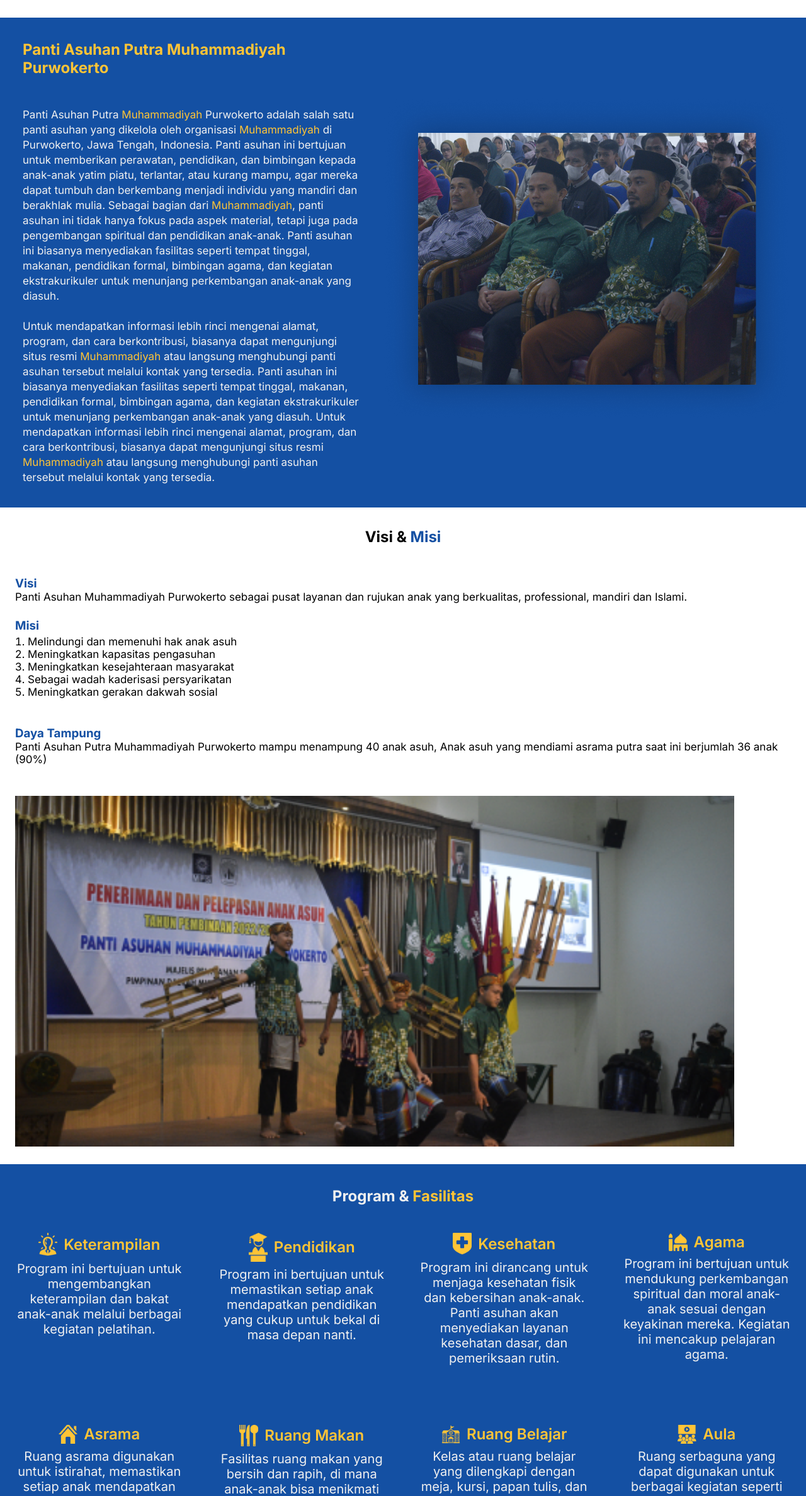
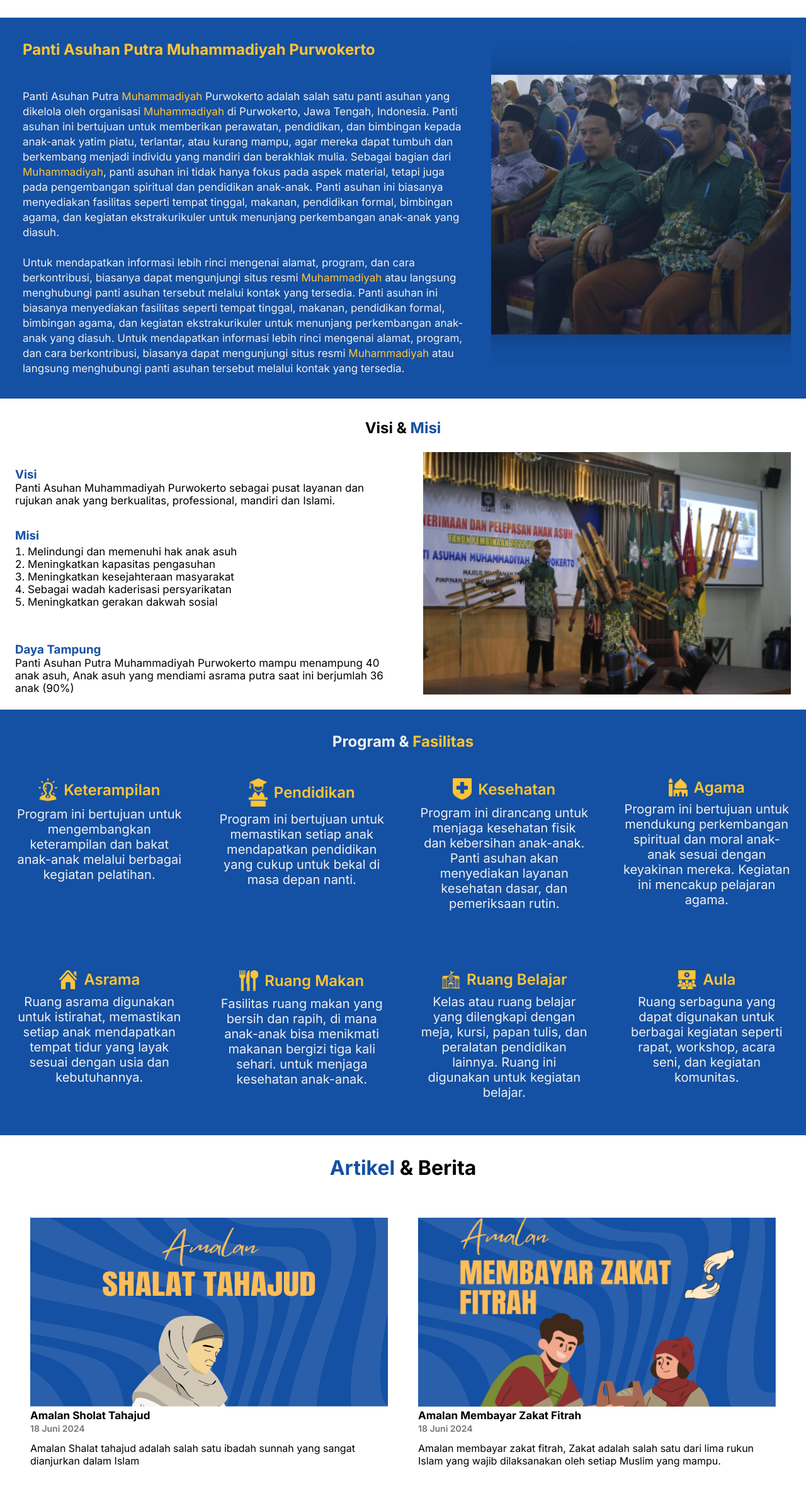
Before and after one commit to fjrRA/orphanage-web, a plain HTML site: page index.html in a window 1280 px wide. Shown: the part 1108-3484 px from the top of the page at 63% size. Drawn offline with Linux system fonts and the light colour scheme.

Commit message:
Men-styling halaman home ukuran 992px dan 1200px

```diff
--- a/index.html
+++ b/index.html
@@ -131,11 +131,16 @@
     <section class="vision-mission">
       <h2>Visi & <span>Misi</span></h2>
 
+      <div class="vision-mission__container">
         <div class="vision-mission__list">
+          <div class="vision-list">
             <h3>Visi</h3>
-        <p>Panti Asuhan Muhammadiyah Purwokerto sebagai pusat layanan dan rujukan anak yang berkualitas, professional,
+            <p>Panti Asuhan Muhammadiyah Purwokerto sebagai pusat layanan dan rujukan anak yang berkualitas,
+              professional,
               mandiri dan Islami.
             </p>
+          </div>
+          <div class="mission-list">
             <h3>Misi</h3>
             <ol start="1">
               <li>Melindungi dan memenuhi hak anak asuh</li>
@@ -144,6 +149,8 @@
               <li>Sebagai wadah kaderisasi persyarikatan</li>
               <li>Meningkatkan gerakan dakwah sosial</li>
             </ol>
+          </div>
+          <div class="vision-mission__capacity">
             <h3>Daya Tampung</h3>
             <p>
               Panti Asuhan Putra Muhammadiyah Purwokerto mampu menampung 40 anak asuh, Anak asuh yang mendiami asrama
@@ -151,8 +158,10 @@
               saat ini berjumlah 36 anak (90%)
             </p>
           </div>
+        </div>
 
         <img src="assets/images/visi-misi-profile.png" alt="">
+      </div>
     </section>
 
     <section class="program">
@@ -270,6 +279,7 @@
   </main>
 
   <footer>
+    <div class="footer__container">
       <div class="footer__address-contact">
         <div class="footer__address">
           <img src="assets/images/cropped-Logo-Panti-Asuhan-Muhammadiyah 1.png" alt="" srcset="">
@@ -300,7 +310,10 @@
           width="600" height="450" style="border:0;" allowfullscreen="" loading="lazy"
           referrerpolicy="no-referrer-when-downgrade"></iframe>
       </div>
+    </div>
+    <p>&copy; Panti Asuhan Purwokerto. All rights reserved.</p>
   </footer>
+
 
   <script src="app/index.js"></script>
 </body>
--- a/styles/style.css
+++ b/styles/style.css
@@ -228,23 +228,28 @@
   padding: 24px;
 }
 
-.vision-mission__list>h3 {
+.vision-list>h3,
+.mission-list>h3,
+.vision-mission__capacity>h3 {
   margin: 24px 0 0 0;
   color: #1450A3;
 }
 
-.vision-mission__list>p,
+.vision-list>p,
+.mission-list>li,
+.vision-mission__capacity>p,
 li {
   line-height: 20px;
   font-size: 17px;
+  color: #000;
 }
 
-.vision-mission__list>ol {
+.mission-list>ol {
   margin-top: -16px;
   padding: 20px;
 }
 
-.vision-mission>img {
+.vision-mission__container>img {
   padding: 24px;
   margin: 0 auto;
   width: 100%;
@@ -378,7 +383,7 @@
   margin-bottom: 12px;
 }
 
-footer .footer__map {
+.footer__container .footer__map {
   max-width: 450px;
   height: 450px;
   margin-bottom: 12px;
@@ -387,6 +392,13 @@
 .footer__map>iframe {
   width: 100%;
   height: 100%;
+}
+
+footer>p {
+  text-align: center;
+  margin: 4px 0;
+  background: #303030;
+  color: #ffff;
 }
 
 /* =========================== */
@@ -445,7 +457,7 @@
   }
 
   /* Vision & Mission */
-  .vision-mission>img {
+  .vision-mission__container>img {
     padding: 24px;
     margin: 0 auto;
     width: 100%;
@@ -524,7 +536,7 @@
   }
 
   /* Footer */
-  footer {
+  .footer__container {
     display: flex;
     align-items: center;
     justify-content: center;
@@ -532,13 +544,13 @@
     gap: 10px;
   }
 
-  footer .footer__address {
+  .footer__container .footer__address {
     width: 100%;
     max-width: 450px;
     height: auto;
   }
 
-  footer>.footer__map {
+  .footer__container>.footer__map {
     height: 300px;
     width: 100%;
     max-width: 500px;
@@ -576,6 +588,18 @@
     height: 900px;
     object-fit: cover;
     object-position: center;
+  }
+
+  /* Vision & Mission */
+  .vision-mission__list {
+    display: flex;
+    align-items: flex-start;
+    justify-content: center;
+    gap: 24px;
+  }
+
+  .mission-list>ol {
+    width: 300px;
   }
 }
 
@@ -682,9 +706,46 @@
 
   .profile>img {
     width: 100%;
-    max-width: 700px;
-    height: auto;
+    max-width: 500px;
+    height: 550px;
     object-fit: cover;
     object-position: center;
   }
+
+  /* Vision & Mission */
+  .vision-mission__container {
+    display: flex;
+  }
+
+  .vision-mission__list {
+    display: flex;
+    flex-direction: column;
+    gap: 10px;
+  }
+
+  .mission-list>ol {
+    width: 400px;
+  }
+
+  /* News */
+
+  .news__list__card-title>img {
+    height: 100%;
+    max-height: 300px;
+  }
+
+  /* Footer */
+  .footer__address-contact {
+    display: flex;
+    flex-direction: row;
+    align-items: flex-start;
+    gap: 10px;
+  }
+
+  .footer__container>.footer__map {
+    width: 100%;
+    max-width: 400px;
+    height: 200px;
+    margin-left: 300px;
+  }
 }
```
Lines whose indentation alone changed are shown as unchanged.
